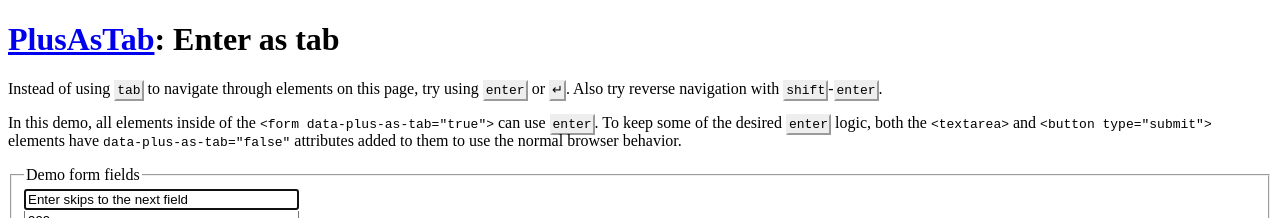
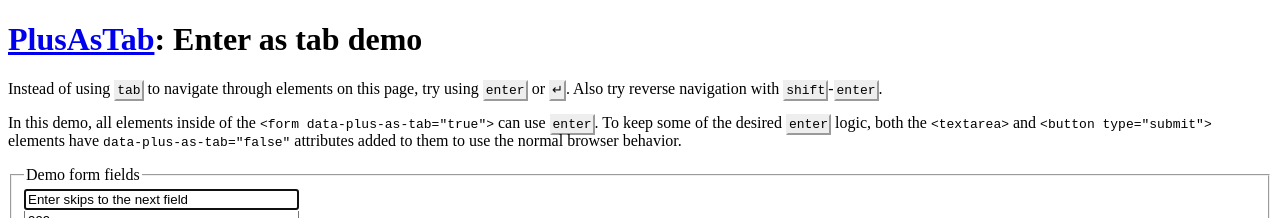
Before and after one commit to joelpurra/plusastab, a Jekyll site: the page built from example/enter-as-tab.html, in a window 1280 px wide. Shown: the top 218 px of the page. Built offline with Jekyll 4.4.1, drawn with Linux system fonts in a browser that asks for light colours; some of the changed lines change nothing that is shown.

Commit message:
It's a demo

```diff
--- a/example/enter-as-tab.html
+++ b/example/enter-as-tab.html
@@ -1,6 +1,6 @@
 ---
 layout: example
-title: Enter as tab
+title: Enter as tab demo
 ---
 <style scoped="scoped">
 	input, textarea, select, button
@@ -105,23 +105,6 @@
 	$("form")
 			.submit(simulateSubmitting);
 
-	$("#click-to-add-checkbox")
-			.click(addCheckboxAfter);
-
-	function addCheckboxAfter(event)
-	{
-		var $target = $(event.target);
-
-		// Explicitly enabling plussing on new checkbox
-		var $checkbox = $('<input />')
-								.attr("type", "checkbox")
-								.plusAsTab();
-
-		$checkbox.insertAfter($target);
-
-		$target.focus();
-	}
-
 	function simulateSubmitting(event)
 	{
 		event.preventDefault();
```
